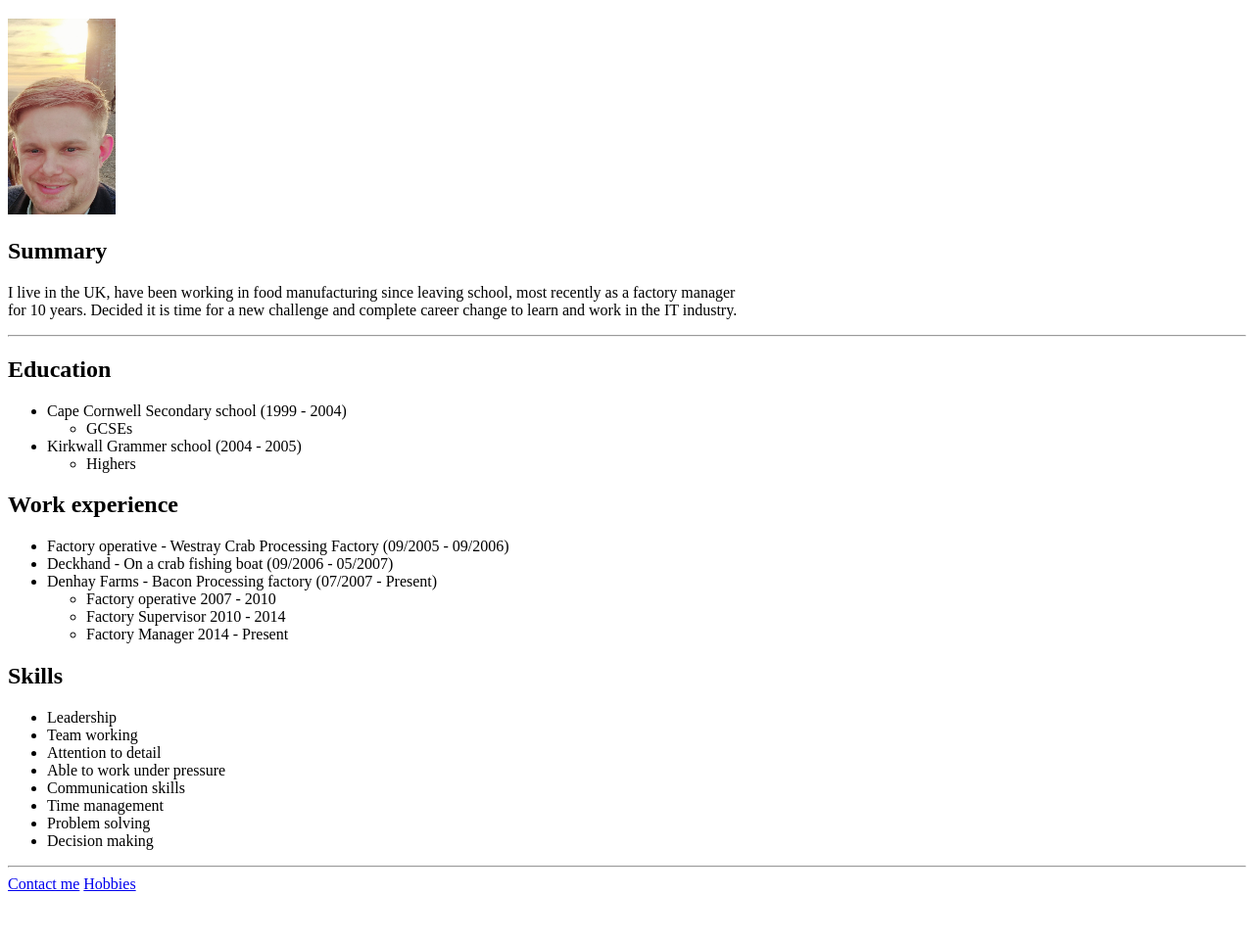
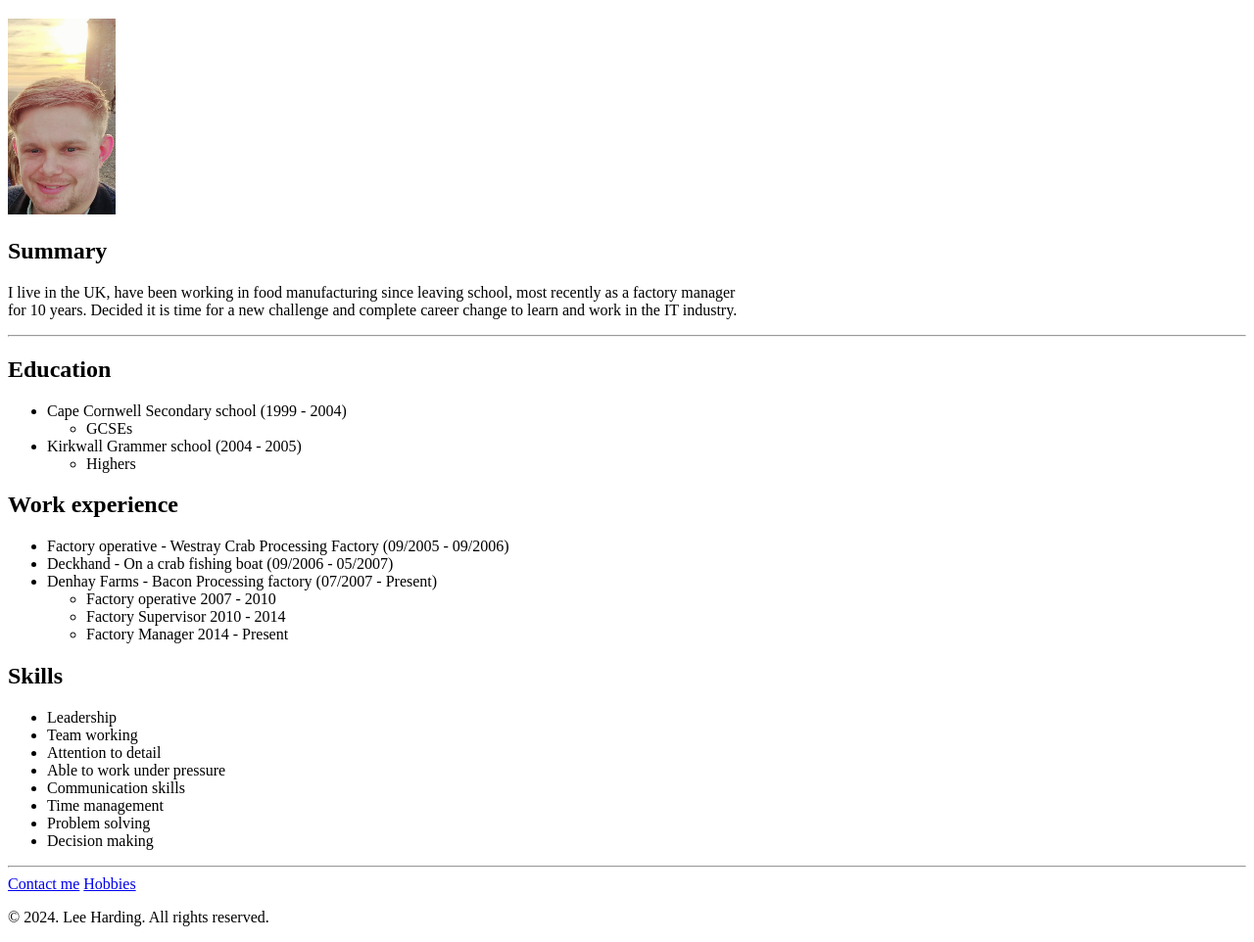
Before and after one commit to lee-harding/resume, a plain HTML site: page index.html in a window 1280 px wide. Shown: the part 61-1023 px from the top of the page at 98% size. Before the commit the page ends 981 px from the top, so only its background shows below. Drawn offline with Linux system fonts and the light colour scheme.

Commit message:
Add files via upload

```diff
--- a/index.html
+++ b/index.html
@@ -52,8 +52,9 @@
     <a href="./public/contact.html">Contact me</a>
     <a href="./public/hobbies.html">Hobbies</a>
 
-
-
+    <footer>
+        <p>© 2024. Lee Harding. All rights reserved.</p>
+    </footer>
 
 </body>
 </html>
```
